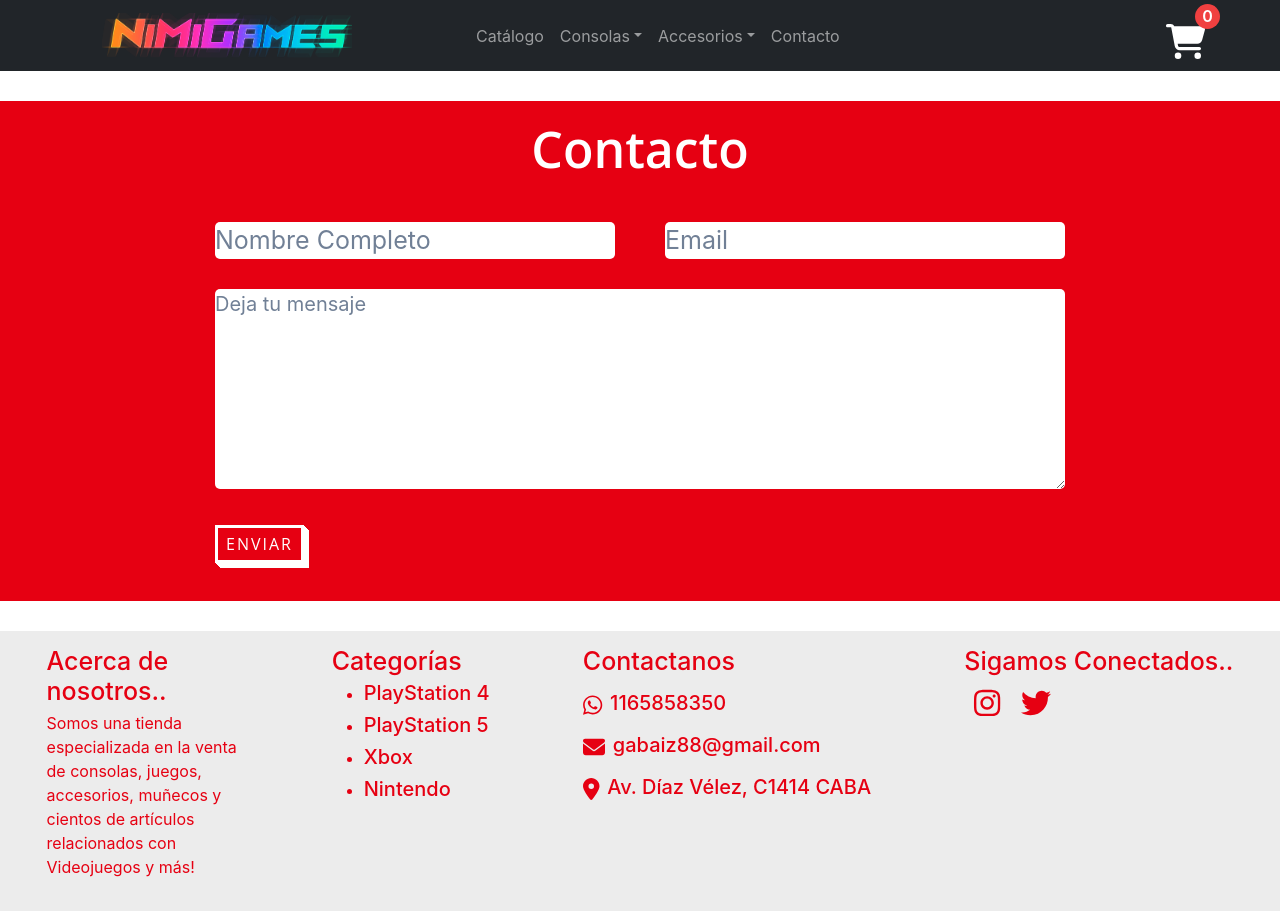
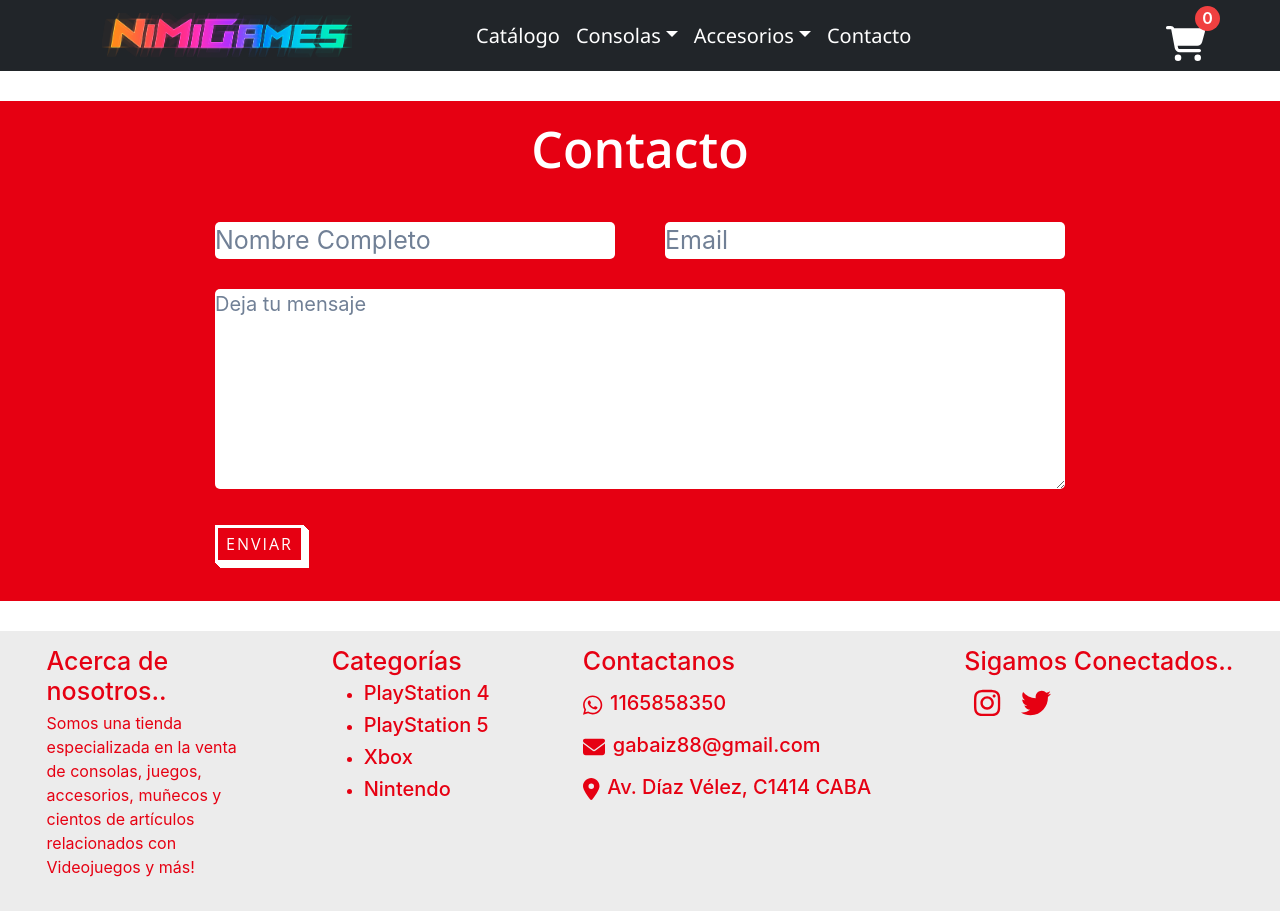
Before and after one commit to gabaiz88/My_Ecommerce_ReactJS_Aizman, a React (Vite) app: page /contact in a window 1280 px wide. Built offline with nearby package versions, Linux system fonts and the light colour scheme; no server answers; the database is empty.

Commit message:
modificando navbar2

```diff
--- a/src/Context/ShoppingCartContext.jsx
+++ b/src/Context/ShoppingCartContext.jsx
@@ -97,7 +97,6 @@ const ShoppingCartProvider = ({ children }) => {
     setCart(newCart);
     setCartQty(total);
     addAmount(item.price, quantity);
-    console.log(cart);
   };
 
   return (
--- a/src/components/Checkout.jsx
+++ b/src/components/Checkout.jsx
@@ -56,8 +56,6 @@ const FormCart = () => {
 
   const orderCollection = collection(db, "orden");
 
-
-
   return (
     <div className="form_cart">
       <form onSubmit={handleSubmit}>
--- a/src/components/NavBar.jsx
+++ b/src/components/NavBar.jsx
@@ -3,8 +3,8 @@ import nintendo from "../assets/nintendo-switch.png";
 import ps4 from "../assets/playstation.png";
 import ps5 from "../assets/controller.png";
 import xbox from "../assets/xbox.png";
-import llavero from "../assets/Llavero_ico.png"
-import joystick from "../assets/Joystick_Snes_ico.png"
+import llavero from "../assets/Llavero_ico.png";
+import joystick from "../assets/Joystick_Snes_ico.png";
 import texto_neon from "../assets/Texto_Neon_Multicolor.png";
 import CartWidget from "./CartWidget";
 import Container from "react-bootstrap/Container";
@@ -30,13 +30,23 @@ const NavBar = () => {
         <Navbar.Collapse id="responsive-navbar-nav">
           <Nav className="me-auto">
             <Nav.Link href="">
-              <Link to="/catalogue">Catálogo</Link>
+              <Link className="link_nav" to="/catalogue">
+                Catálogo
+              </Link>
             </Nav.Link>
-            <NavDropdown title="Consolas" id="collasible-nav-dropdown">
+            <NavDropdown
+              className="link_nav"
+              title="Consolas"
+              id="collasible-nav-dropdown"
+            >
               <NavDropdown.Item href="">
                 <Link to={`/category/${"Nintendo"}`}>
                   <div className="dropDrow_item">
-                    <img className="imagen_consola" src={nintendo} alt="nintendo" />
+                    <img
+                      className="imagen_consola"
+                      src={nintendo}
+                      alt="nintendo"
+                    />
                     <h4>Nintendo</h4>
                   </div>
                 </Link>
@@ -44,7 +54,11 @@ const NavBar = () => {
               <NavDropdown.Item href="">
                 <Link to={`/category/${"Ps4"}`}>
                   <div className="dropDrow_item">
-                    <img className="imagen_consola" src={ps4} alt="playstation 4" />
+                    <img
+                      className="imagen_consola"
+                      src={ps4}
+                      alt="playstation 4"
+                    />
                     <h4>Ps4</h4>
                   </div>
                 </Link>
@@ -52,7 +66,11 @@ const NavBar = () => {
               <NavDropdown.Item href="">
                 <Link to={`/category/${"Ps5"}`}>
                   <div className="dropDrow_item">
-                    <img className="imagen_consola" src={ps5} alt="Playstation 5" />
+                    <img
+                      className="imagen_consola"
+                      src={ps5}
+                      alt="Playstation 5"
+                    />
                     <h4>Ps5</h4>
                   </div>
                 </Link>
@@ -66,11 +84,16 @@ const NavBar = () => {
                 </Link>
               </NavDropdown.Item>
             </NavDropdown>
+            <Link className="link_nav">
               <NavDropdown title="Accesorios" id="collasible-nav-dropdown">
                 <NavDropdown.Item href="">
                   <Link to={`/category/subcategory/${"Joystick"}`}>
                     <div className="dropDrow_item">
-                    <img className="imagen_consola" src={joystick} alt="Joystick" />
+                      <img
+                        className="imagen_consola"
+                        src={joystick}
+                        alt="Joystick"
+                      />
                       <h4>Joystick</h4>
                     </div>
                   </Link>
@@ -78,14 +101,21 @@ const NavBar = () => {
                 <NavDropdown.Item href="">
                   <Link to={`/category/subcategory/${"Llaveros"}`}>
                     <div className="dropDrow_item">
-                    <img className="imagen_consola" src={llavero} alt="Llaveros" />
+                      <img
+                        className="imagen_consola"
+                        src={llavero}
+                        alt="Llaveros"
+                      />
                       <h4>Llaveros</h4>
                     </div>
                   </Link>
                 </NavDropdown.Item>
               </NavDropdown>
+            </Link>
             <Nav.Link href="">
-              <Link to={"/contact"}>Contacto</Link>
+              <Link className="link_nav" to={"/contact"}>
+                Contacto
+              </Link>
             </Nav.Link>
             <Nav.Link href="">
               <Link to={"/cart"}>
--- a/src/style.css
+++ b/src/style.css
@@ -11,7 +11,26 @@
 }
 
 .navbar {
-  background-color: #383838;
+  background-color: #272626;
+}
+
+.navbar-nav a{
+    color: white !important;
+  }
+
+.link_nav h4{
+    color: #272626;
+}
+
+.link_nav{
+    font-size: 20px;
+    font-weight: 500;
+    font-family:'Segoe UI', Tahoma, Geneva, Verdana, sans-serif;
+    text-decoration:dotted;
+}
+
+.link_nav :hover{
+    color: #e60012;
 }
 
 .logo_texto{
@@ -39,10 +58,11 @@ align-items: center;
 .dropDrow_item h4{
     font-size: 18px;
     font-weight: 700;
-    font-family: sans-serif;
+    font-family:'Segoe UI', Tahoma, Geneva, Verdana, sans-serif;
 }
 
 .cartWidget_cart {
+    margin-top: 5px;
     position: absolute;
     right: 50px;
 }
```
Lines whose indentation alone changed are shown as unchanged.
